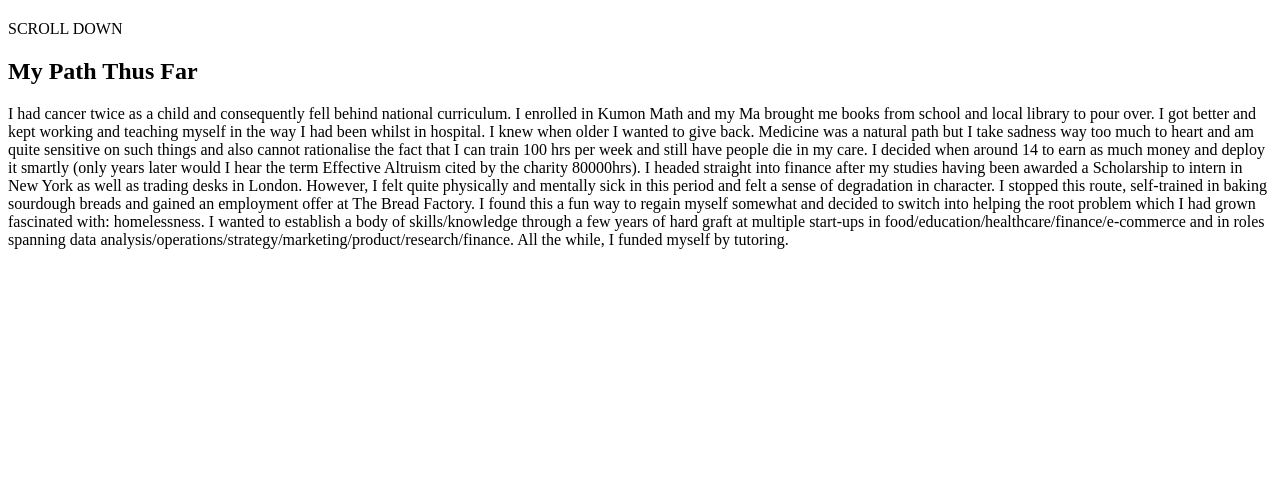
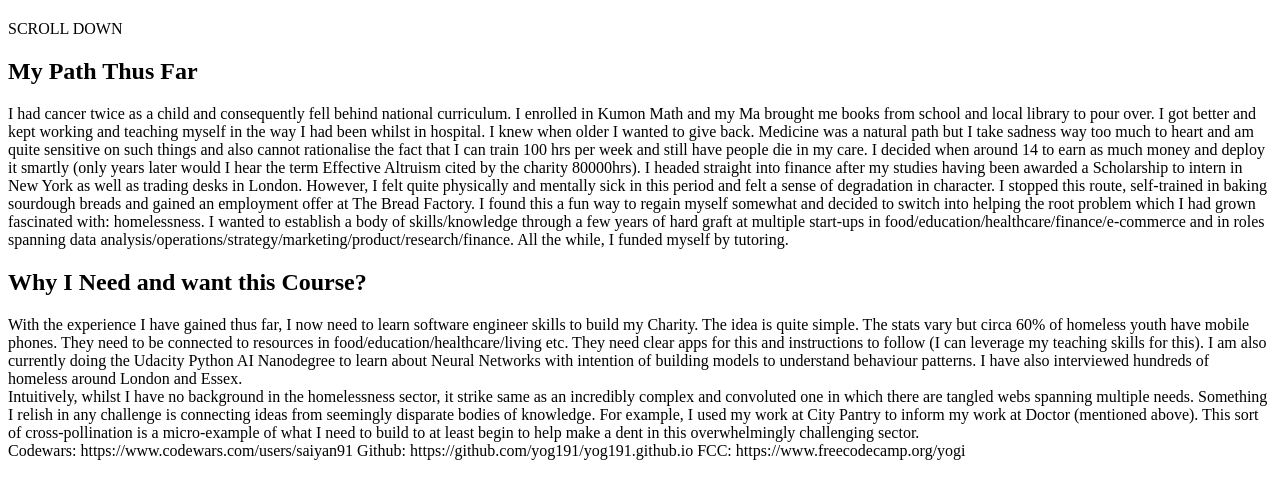
Before and after one commit to yog191/yog191.github.io, a plain HTML site: page index.html in a window 1280 px wide. Shown: the part 102-600 px from the top of the page. Drawn offline with Linux system fonts and the light colour scheme.

Commit message:
quickly done for application sake, added links

```diff
--- a/index.html
+++ b/index.html
@@ -55,6 +55,20 @@
                     </div>
 
   <!-- if i were you, the formatting of the background on slide 1, get the rest of text done for later frames and then hit out all of CSS and link to this HTML block, and then can do JS at end.-->
+       <h2> Why I Need and want this Course?</h2>
+                <div>
+                    <div>
+                        With the experience I have gained thus far, I now need to learn software engineer skills to build my Charity. The idea is quite simple. The stats vary but circa 60% of homeless youth have mobile phones. They need to be connected to resources in food/education/healthcare/living etc. They need clear apps for this and instructions to follow (I can leverage my teaching skills for this). I am also currently doing the Udacity Python AI Nanodegree to learn about Neural Networks with intention of building models to understand behaviour patterns. I have also interviewed hundreds of homeless around London and Essex.
+                    </div>
+                    <div>
+                        Intuitively, whilst I have no background in the homelessness sector, it strike same as an incredibly complex and convoluted one in which there are tangled webs spanning multiple needs. Something I relish in any challenge is connecting ideas from seemingly disparate bodies of knowledge. For example, I used my work at City Pantry to inform my work at Doctor (mentioned above). This sort of cross-pollination is a micro-example of what I need to build to at least begin to help make a dent in this overwhelmingly challenging sector.
+                    </div>
+                </div>
+            </div>
 
+ <!-- Get hyperlinks in place now for github, codewars, etc-->
+         Codewars: https://www.codewars.com/users/saiyan91
+         Github: https://github.com/yog191/yog191.github.io
+         FCC: https://www.freecodecamp.org/yogi
 
   </body>
```
